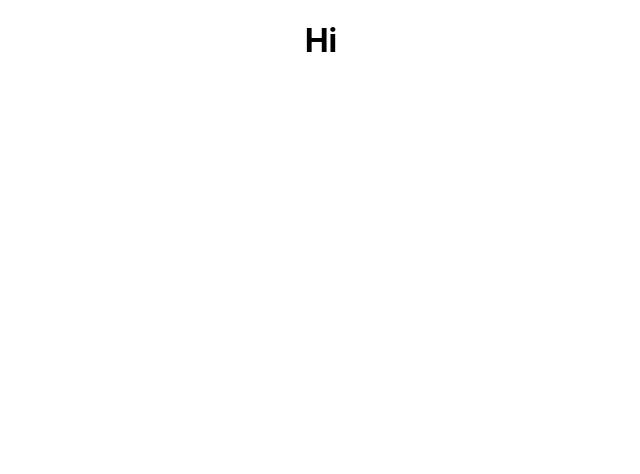
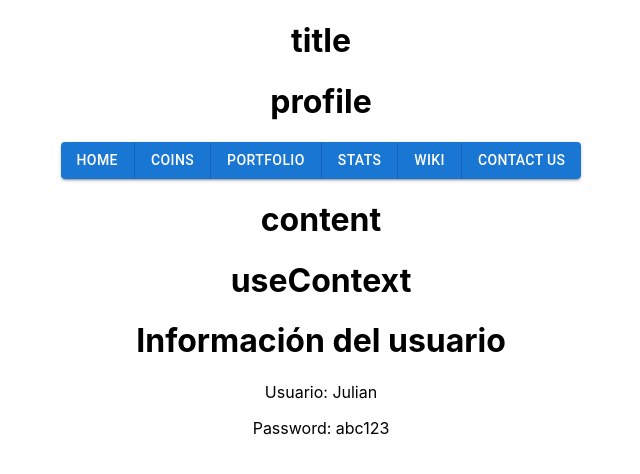
Before and after one commit to devblac/portfoliotrackerfront, a React (Create React App) app in the folder ptfront/: page / in a window 1280 px wide. Shown: the top 474 px of the page, without its empty margins (319-959 px from the left). Built offline with nearby package versions, Linux system fonts and the light colour scheme.

Commit message:
adding context, hooks and some components

```diff
--- a/ptfront/src/App.js
+++ b/ptfront/src/App.js
@@ -1,14 +1,32 @@
 import { useState } from 'react';
+import UserContext from './context/UserContext';
+import MoreInfo from './components/MoreInfo';
 import './App.css';
-import BasicButtonGroup from './components/menu';
+import Menu from './components/menu';
 import React from 'react';
 
 function App() {
 
+  const userData = {
+    user: 'Julian',
+    password: 'abc123'
+  };
+
   return (
-    <div className="App">
-      <h1>Hi</h1>
-    </div>
+    <UserContext.Provider value={userData} >
+      <div className="App">
+        <div id="Header">
+          <div id="Title"><h1>title</h1></div>
+          <div id="Profile"><h1>profile</h1></div>
+        </div>
+        <div id="Menu"><Menu /></div>
+        <div id="Content">
+          <h1>content</h1>
+          <h1>useContext</h1>
+          <MoreInfo />
+        </div>
+      </div>
+    </UserContext.Provider>
   );
 }
 
--- /dev/null
+++ b/ptfront/src/components/MoreInfo.js
@@ -0,0 +1,14 @@
+import React from 'react';
+import useUser from '../hooks/useUser';
+
+export default function MoreInfo() {
+    const { user, password } = useUser();
+    console.log(user);
+    return (
+        <div>
+            <h1>Información del usuario</h1>
+            <p>Usuario: {user}</p>
+            <p>Password: {password}</p>
+        </div>
+    )
+}
--- /dev/null
+++ b/ptfront/src/context/UserContext.js
@@ -0,0 +1,8 @@
+import { createContext } from 'react';
+
+const UserContext = createContext({
+    user: null,
+    password: null
+});
+
+export default UserContext;
--- /dev/null
+++ b/ptfront/src/hooks/useUser.js
@@ -0,0 +1,4 @@
+import { useContext } from 'react';
+import UserContext from '../context/UserContext';
+
+export default () => useContext(UserContext);
```
Also changed, not shown: ptfront/package.json (+14 -0 lines), ptfront/src/subcomponents/Loading.js (added, +21 -0 lines), ptfront/src/components/header.js (added), 1 other file (tests, documents, lock files or other folders).
